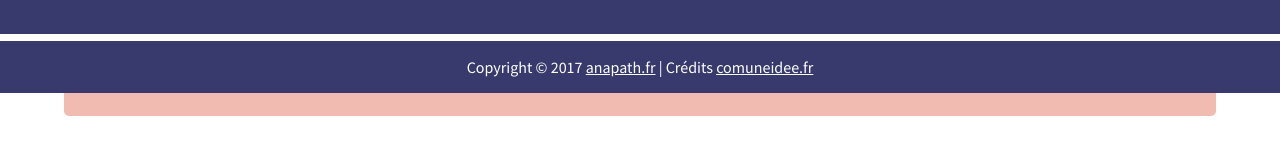
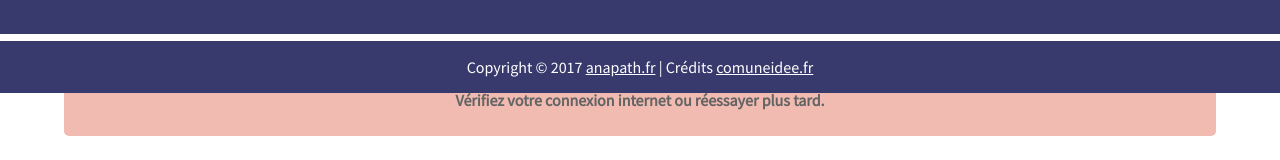
Before and after one commit to blephy/E-transactions-php, a Vue app: page / in a window 1280 px wide. Both pictures are taken after typing "Sample", "Sample" into the empty fields and a click on the input "Envoyer". Shown: the part 707-867 px from the top of the page. Built offline with nearby package versions, Linux system fonts and the light colour scheme; no server answers.

Commit message:
Change error info on connexion throw

```diff
--- a/src/components/result/Result.vue
+++ b/src/components/result/Result.vue
@@ -17,7 +17,7 @@
       <p><strong>Facture introuvable ! Vérifiez vos données sur la facture papier.</strong></p>
     </template>
     <template v-if="result.errorConnect">
-      <p><strong>Une erreur de connexion est survenue. Nous sommes navrés de la gêne occasionnée.</strong></p>
+      <p><strong>Une erreur de connexion est survenue. Nous sommes navrés de la gêne occasionnée.<br />Vérifiez votre connexion internet ou réessayer plus tard.</strong></p>
     </template>
   </section>
 </template>
```
